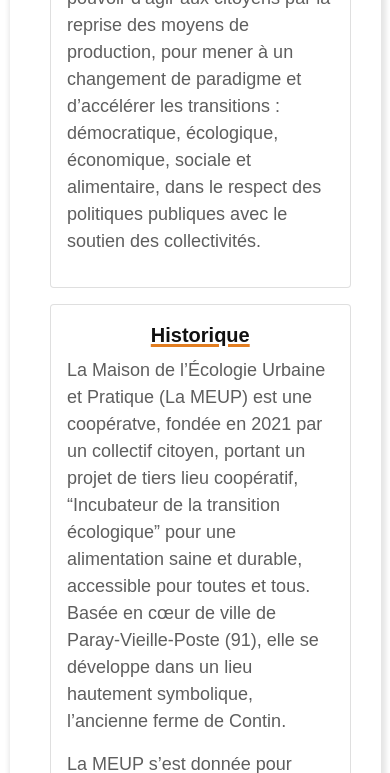
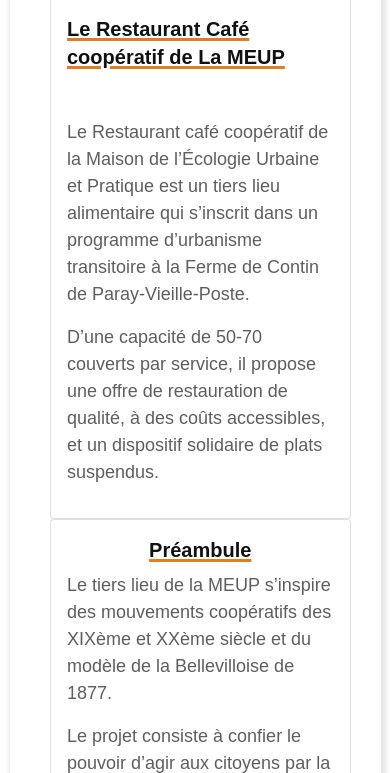
Before and after one commit to CoopCommuns/SiteWeb_MEUP, a PHP site: page /About.html in a window 390 px wide. Shown: the part 309-1082 px from the top of the page. Run offline with PHP 8.4, Linux system fonts and the light colour scheme; some web fonts are replaced.

Commit message:
mise à jour

```diff
--- a/About.html
+++ b/About.html
@@ -70,6 +70,17 @@
 
     <div class="section mt-5">
         <div class="contain newsletter-text ">
+            <div class="card" id="Restaurant Café" >
+                <div class="card-img-body col-lg-4" >
+                    <img class="card-img pl-5" src="assets/img/Carousel/Mon.jpg" alt="Card image cap" >
+                </div>
+
+                <div class="card-body col-lg-8">
+                    <h4 class="card-title newsletter-title">Le Restaurant Café coopératif de La MEUP</h4>
+                    <p class="card-text mt-5">Le Restaurant café coopératif de la Maison de l’Écologie Urbaine et Pratique est un tiers lieu alimentaire qui s’inscrit dans un programme d’urbanisme transitoire à la Ferme de Contin de Paray-Vieille-Poste.</p>
+                    <p>D’une capacité de 50-70 couverts par service, il propose une offre de restauration de qualité, à des coûts accessibles, et un dispositif solidaire de plats suspendus.</p>
+                </div>
+          </div>
             <div class="card-body card">
                 <h3 class="card-title newsletter-title">Préambule </h3>
                 <p>Le tiers lieu de la MEUP s’inspire des mouvements coopératifs des XIXème et XXème
--- a/assets/css/styles.css
+++ b/assets/css/styles.css
@@ -152,7 +152,7 @@
 	  background-image: url('../img/orange.jpg');
 	 }
 	 .header-social-links a {
-	  padding-left: 310px;
+	  padding-left: 300px;
 	  padding-bottom: 0;
 	}
   }
```
